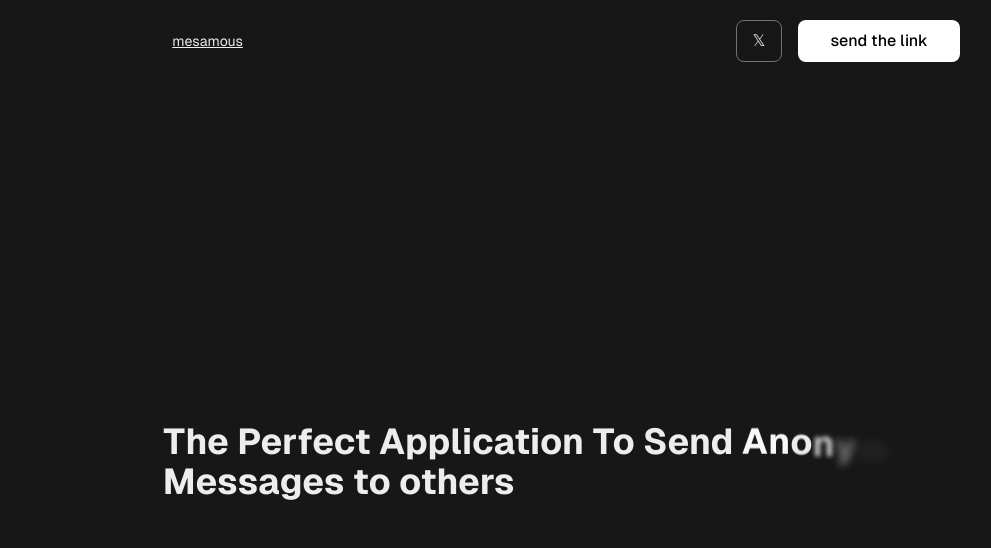
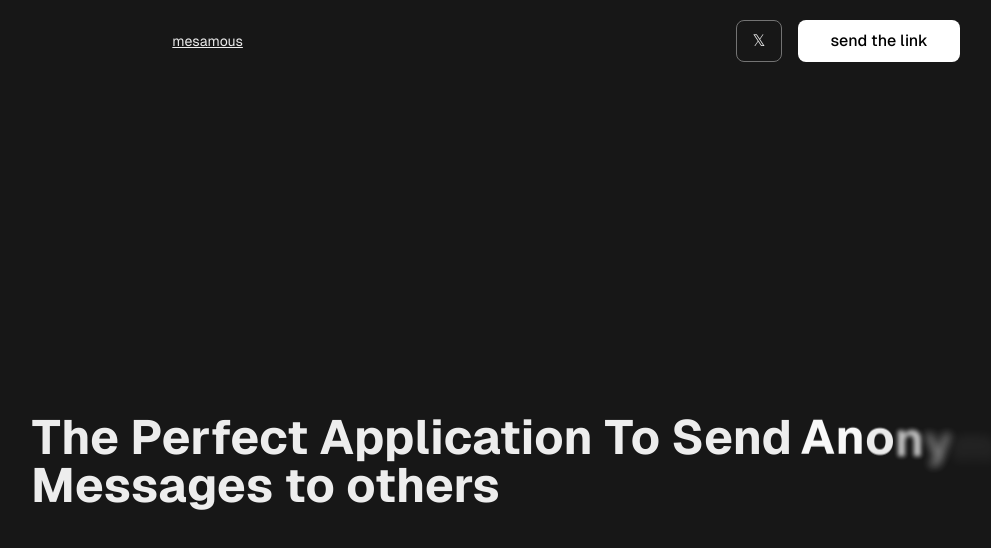
Before and after one commit to sidhuiwnl/mesamous, a Next.js app: page / in a window 1280 px wide. Shown: the top 548 px of the page, without its empty margins (74-1065 px from the left). Built offline with nearby package versions, Linux system fonts and the light colour scheme.

Commit message:
toaster update

```diff
--- a/app/layout.tsx
+++ b/app/layout.tsx
@@ -2,7 +2,6 @@ import type { Metadata } from "next";
 import localFont from "next/font/local";
 import "./globals.css";
 import { Toaster } from "@/components/ui/sonner";
-
 
 const geistSans = localFont({
   src: "./fonts/GeistVF.woff",
@@ -30,8 +29,10 @@ export default function RootLayout({
       <body
         className={`${geistSans.variable} ${geistMono.variable} antialiased`}
       >
-        {children}
-       <Toaster/>
+        <main>{children}</main>
+        <Toaster
+        position="bottom-center"
+        />
       </body>
     </html>
   );
--- a/components/HomeSection.tsx
+++ b/components/HomeSection.tsx
@@ -4,7 +4,7 @@ export default function HomeSection() {
   const words = ["Anonymous", "Faster", "Safe"];
   return (
     <div className="h-screen flex justify-center items-center ">
-      <div className="text-4xl mx-auto font-bold">
+      <div className="text-5xl font-bold">
         The Perfect Application To Send
         <FlipWords words={words} className="text-white" duration={1000} />{" "}
         <br />
```
